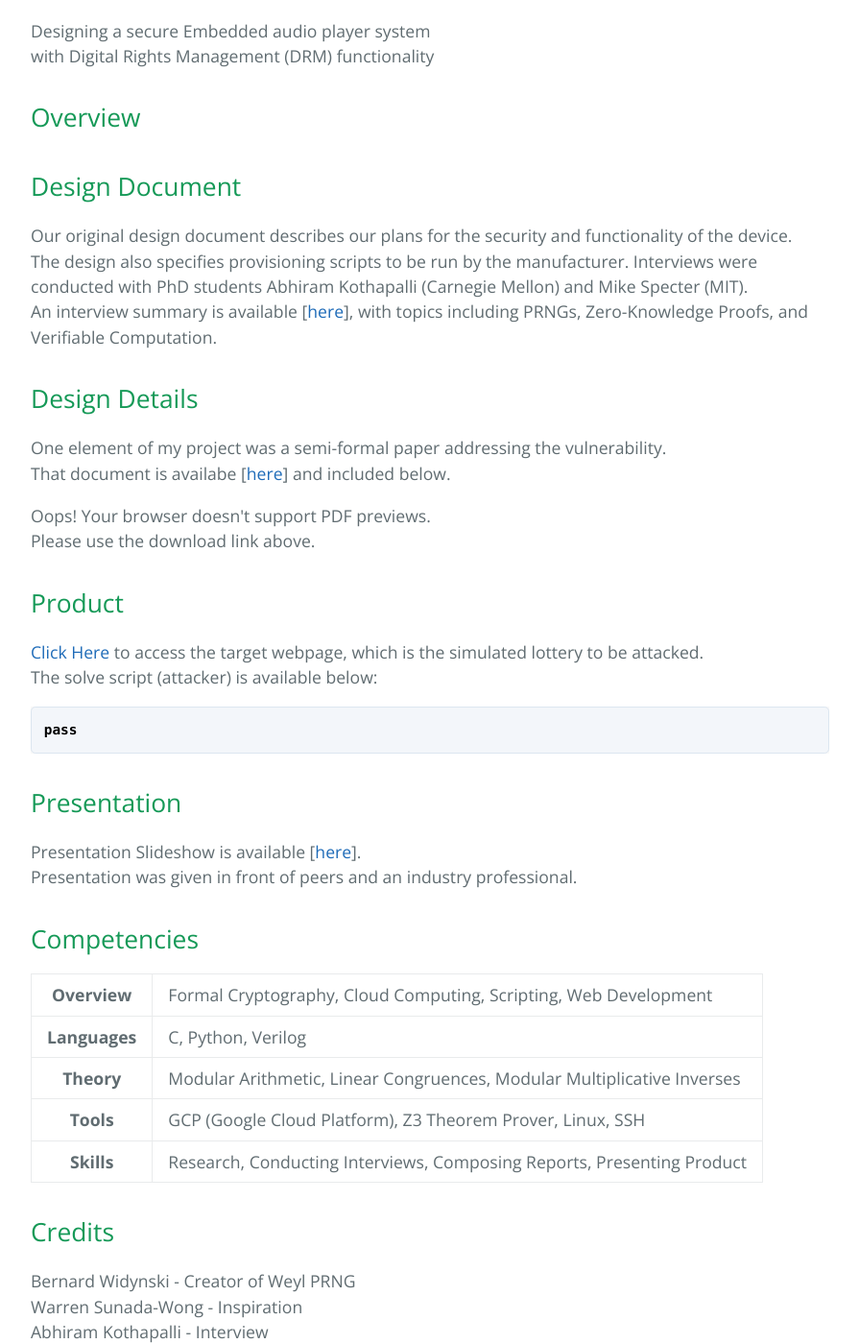
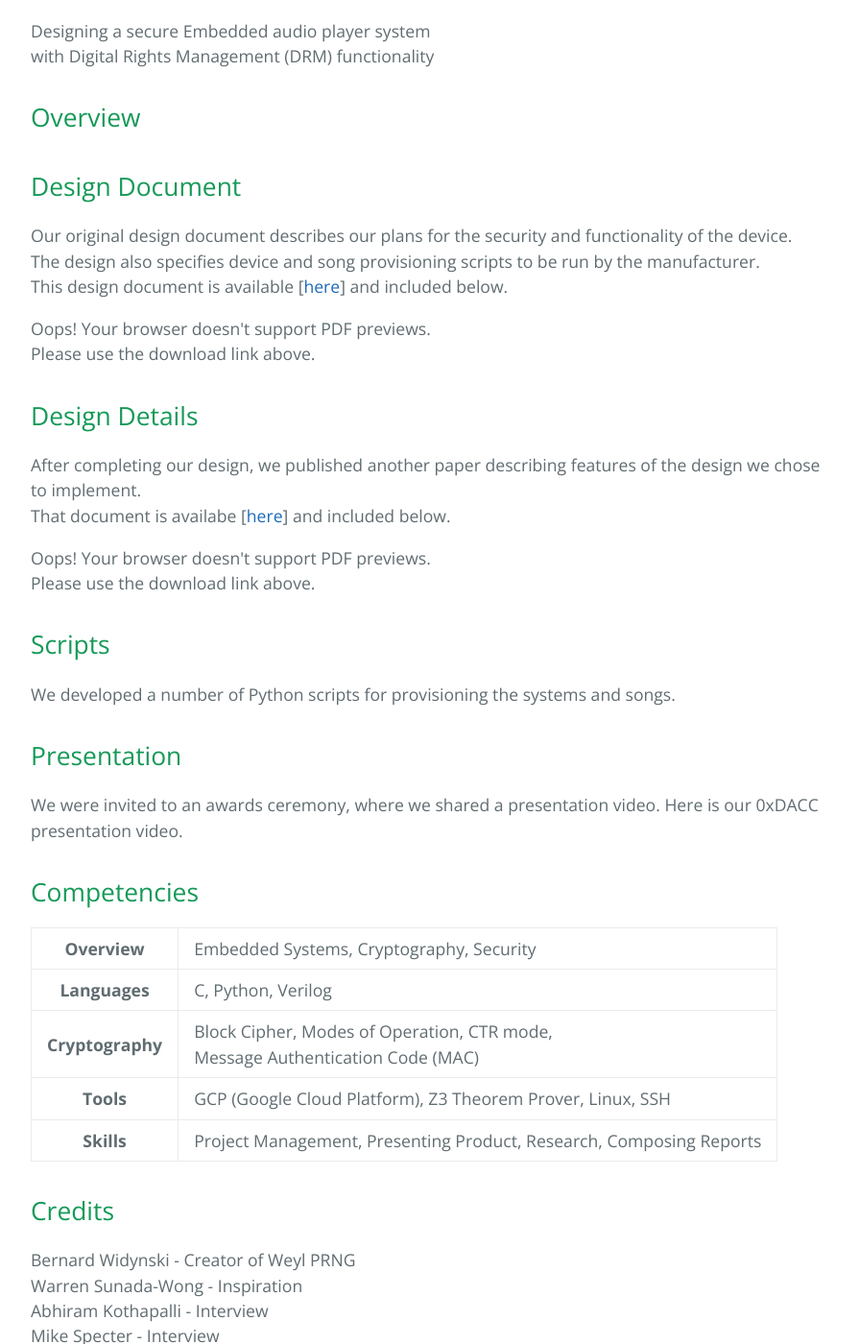
Before and after one commit to AdnanSlef/AdnanSlef.github.io, a Jekyll site: the page built from _posts/2021-01-10-dacc-ectf-2020.md, in a window 1280 px wide and 1400 px high, scrolled down 528 px. Shown: the whole window at 96% size, without its empty margins (192-1087 px from the left). Built offline with Jekyll 4.4.1, drawn with Linux system fonts in a browser that asks for light colours; some of the changed text lies outside the part shown.

Commit message:
Start working on E-CTF 2020 writeup

````diff
--- a/_posts/2021-01-10-dacc-ectf-2019.md
+++ b/_posts/2021-01-10-dacc-ectf-2020.md
@@ -18,47 +18,48 @@ with Digital Rights Management (DRM) functionality
 ## Design Document
 
 Our original design document describes our plans for the security and functionality of the device.\
-The design also specifies provisioning scripts to be run by the manufacturer.
-Interviews were conducted with PhD students Abhiram Kothapalli (Carnegie Mellon) and Mike Specter (MIT).\
-An interview summary is available \[[here](https://aself3-files.adrianself.me/Cybersecurity_Senior_Capstone/InterviewSummary.pdf)\], with topics including PRNGs, Zero-Knowledge Proofs, and Verifiable Computation.
-
-## Design Details
-
-One element of my project was a semi-formal paper addressing the vulnerability.\
-That document is availabe \[[here](https://aself3-files.adrianself.me/Cybersecurity_Senior_Capstone/Senior_Capstone_Finished.pdf)\] and included below.
-<object data="https://aself3-files.adrianself.me/Cybersecurity_Senior_Capstone/Senior_Capstone_Finished.pdf" type="application/pdf" height="600px" width="100%">
+The design also specifies device and song provisioning scripts to be run by the manufacturer.\
+This design document is available \[[here](https://aself3-files.adrianself.me/DACC-ECTF-2020/DesignDocument.pdf)\] and included below.
+<object data="https://aself3-files.adrianself.me/DACC-ECTF-2020/DesignDocument.pdf" type="application/pdf" height="600px" width="100%">
     Oops! Your browser doesn't support PDF previews.<br>
     Please use the download link above.
 </object>
 
-## Product
+## Design Details
 
-[Click Here](/2020/10/16/capstone-demo.html) to access the target webpage, which is the simulated lottery to be attacked.
-<br>
-The solve script (attacker) is available below:
-```python
-pass
-```
+After completing our design, we published another paper describing features of the design we chose to implement.\
+That document is availabe \[[here](https://aself3-files.adrianself.me/DACC-ECTF-2020/DesignDetails.pdf)\] and included below.
+<object data="https://aself3-files.adrianself.me/DACC-ECTF-2020/DesignDetails.pdf" type="application/pdf" height="600px" width="100%">
+    Oops! Your browser doesn't support PDF previews.<br>
+    Please use the download link above.
+</object>
+
+## Scripts
+
+We developed a number of Python scripts for provisioning the systems and songs.
 
 ## Presentation
 
-Presentation Slideshow is available \[[here](https://aself3-files.adrianself.me/Cybersecurity_Senior_Capstone/CapstoneSlides.pdf)\].\
-Presentation was given in front of peers and an industry professional.
+We were invited to an awards ceremony, where we shared a presentation video. Here is our 0xDACC presentation video.
 
 ## Competencies
 
 <table>
     <tr>
         <th>Overview</th>
-        <td>Formal Cryptography, Cloud Computing, Scripting, Web Development</td>
+        <td>Embedded Systems, Cryptography, Security</td>
     </tr>
     <tr>
 		<th>Languages</th>
         <td>C, Python, Verilog</td>
     </tr>
     <tr>
-		<th>Theory</th>
-        <td>Modular Arithmetic, Linear Congruences, Modular Multiplicative Inverses</td>
+		<th>Cryptography</th>
+        <td>
+            Block Cipher, Modes of Operation, CTR mode,
+            <br>
+            Message Authentication Code (MAC)
+        </td>
     </tr>
     <tr>
 		<th>Tools</th>
@@ -66,7 +67,7 @@ Presentation was given in front of peers and an industry professional.
     </tr>
     <tr>
 		<th>Skills</th>
-        <td>Research, Conducting Interviews, Composing Reports, Presenting Product</td>
+        <td>Project Management, Presenting Product, Research, Composing Reports</td>
     </tr>
 </table>
 
````
Also changed, not shown: other parts of _posts/2021-01-10-dacc-ectf-2020.md (+2 -2 lines), resume.md (+2 -2 lines).
